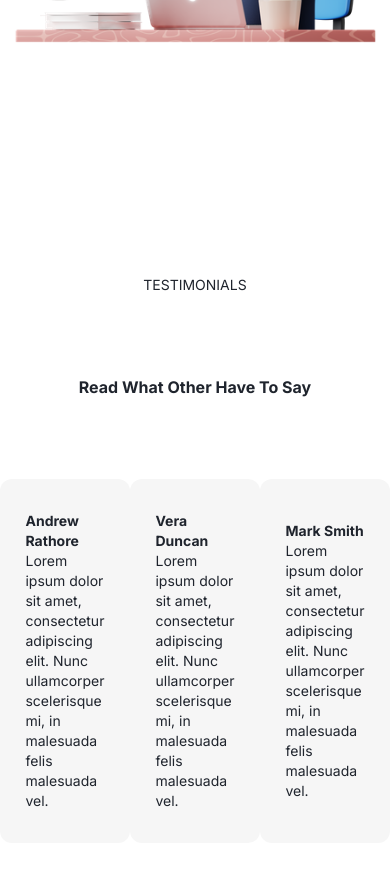
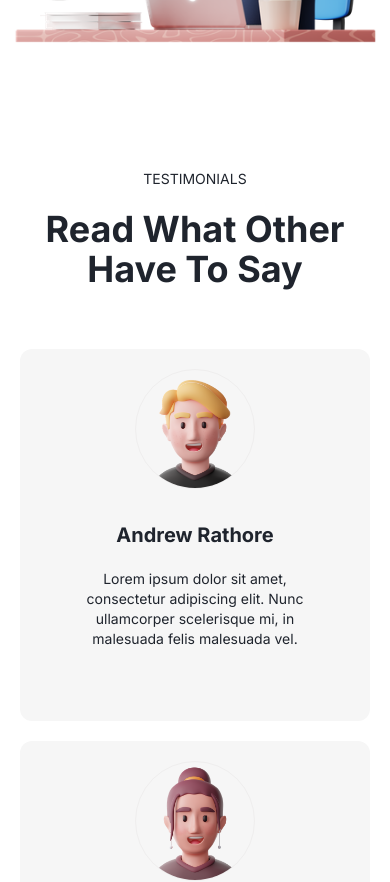
Before and after one commit to Abdul-luh/Digital-agency, a Next.js app: page / in a window 390 px wide. Shown: the part 2460-3342 px from the top of the page. Built offline with nearby package versions, Linux system fonts and the light colour scheme; grey boxes are pictures that could not be loaded.

Commit message:
Testimonial Section complete

```diff
--- /dev/null
+++ b/src/app/component/ContactUs.tsx
@@ -0,0 +1,45 @@
+import Image from "next/image";
+import React from "react";
+import designerteam from "../../../public/images/main images/designer-team-working-on-creative-design.png";
+import { motion } from "framer-motion";
+import { IoIosArrowRoundDown, IoIosArrowRoundForward } from "react-icons/io";
+
+export default function ContactUs() {
+	return (
+		<div className="mx-auto max-w-[900px] min-h-[calc(100vh-70px)] py-8 flex flex-col md:flex-row justify-center items-center gap-20 md:gap-16">
+			<div className="text-center md:text-left">
+				<h1 className="text-3xl md:text-5xl font-bold capitalize ">
+					Branding & Design system
+				</h1>
+				<p className="py-5 text-base md:text-2xl capitalize px-10 md:px-0">
+					Commonly used in the graphic, print & publishing industris for
+					previewing visual layout and mockups{" "}
+				</p>
+				<div className={"flex justify-center items-center md:justify-start"}>
+					<IoIosArrowRoundDown className={"md:hidden"} size={30} />
+					<IoIosArrowRoundForward className={"hidden md:block"} size={30} />
+				</div>
+			</div>
+
+			<div className="">
+				<motion.div
+					initial={{ opacity: 0, scale: 0 }} // Initial animation state
+					// animate={{ opacity: 1, scale: 1 }} // Animation to apply when rendered
+					transition={{
+						duration: 0.3,
+						ease: [0, 0.71, 0.2, 1.01],
+						scale: {
+							type: "spring",
+							damping: 5,
+							stiffness: 100,
+							restDelta: 0.001,
+						},
+					}} // Animation duration
+					whileInView={{ opacity: 1, scale: 1 }}>
+					{/* Your content here */}
+					<Image src={designerteam} alt="hero" width={700} height={700} />
+				</motion.div>
+			</div>
+		</div>
+	);
+}
--- a/src/app/component/Testimonials.tsx
+++ b/src/app/component/Testimonials.tsx
@@ -1,8 +1,8 @@
 import Image from "next/image";
 import React from "react";
 import blackWoman from "../../../public/images/black-woman-4975941-4159827 1.png";
-import asianWoman from "../../../public/images/asian-woman-4975941-4159827 1.png";
-import westernMan from "../../../public/images/western-man-4975941-4159827 1.png";
+import asianWoman from "../../../public/images/asian-woman-4975939-4159825 1.png";
+import westernMan from "../../../public/images/western-man-4975942-4159828 1.png";
 import { motion } from "framer-motion";
 import { StaticImageData } from "next/image";
 
@@ -34,28 +34,36 @@ export default function Testimonials() {
 		},
 	];
 	return (
-		<div className="mx-auto max-w-[900px] min-h-screen py-8 flex flex-col md:flex-row-reverse justify-center items-center gap-20 md:gap-16">
+		<div className="mx-auto max-w-[900px] min-h-screen py-8 flex flex-col justify-center items-center gap-5">
 			<p className=" text-sm uppercase">TESTIMONIALS</p>
-			<h2 className="capitalize font-bold max-w-sm">
+			<h2 className="capitalize text-4xl text-center font-bold max-w-sm">
 				Read What Other have to Say
 			</h2>
 
-			<div className="grid grid-cols-3">
+			<div className="grid md:grid-cols-3 gap-5 px-5 my-10">
 				{testimonials.map((testimonial: TestimonialsProps) => (
 					<div
 						key={testimonial.fullname}
-						className="bg-[#F6F6F6] rounded-xl flex justify-center items-center">
-						<div className="w-[300px] h-[300px] relative rounded-full">
+						className="bg-[#F6F6F6] rounded-xl flex flex-col justify-center items-center px-3 py-5 text-center">
+						{/* <div className="relative rounded-full border">
 							<Image
 								src={testimonial.image}
 								alt={testimonial.fullname}
+								className={"rounded-full"}
 								layout="fill"
 								objectFit="cover"
 							/>
-						</div>
-						<div className="p-8">
-							<p className="text-sm font-bold">{testimonial.fullname}</p>
-							<p className="text-sm">{testimonial.comment}</p>
+						</div> */}
+						<Image
+							src={testimonial.image}
+							alt={testimonial.fullname}
+							className={"rounded-full border border-[#EFEEEE]"}
+							width={120}
+							height={120}
+						/>
+						<div className="p-8 md:px-0">
+							<p className="text-xl font-bold">{testimonial.fullname}</p>
+							<p className="text-sm py-5">{testimonial.comment}</p>
 						</div>
 					</div>
 				))}
--- a/src/app/page.tsx
+++ b/src/app/page.tsx
@@ -2,7 +2,6 @@
 import Image from "next/image";
 import Navbar from "./component/Navbar";
 import Hero from "./component/Hero";
-import elipsis1 from "../../public/images/asian-woman-4975939-4159825 1.png";
 import TrustedCompanies from "./component/TrustedCompanies";
 import Branding_n_Design from "./component/Branding_n_Design";
 import Custom_n_PluginDevelopment from "./component/Custom_n_PluginDevelopment";
```
